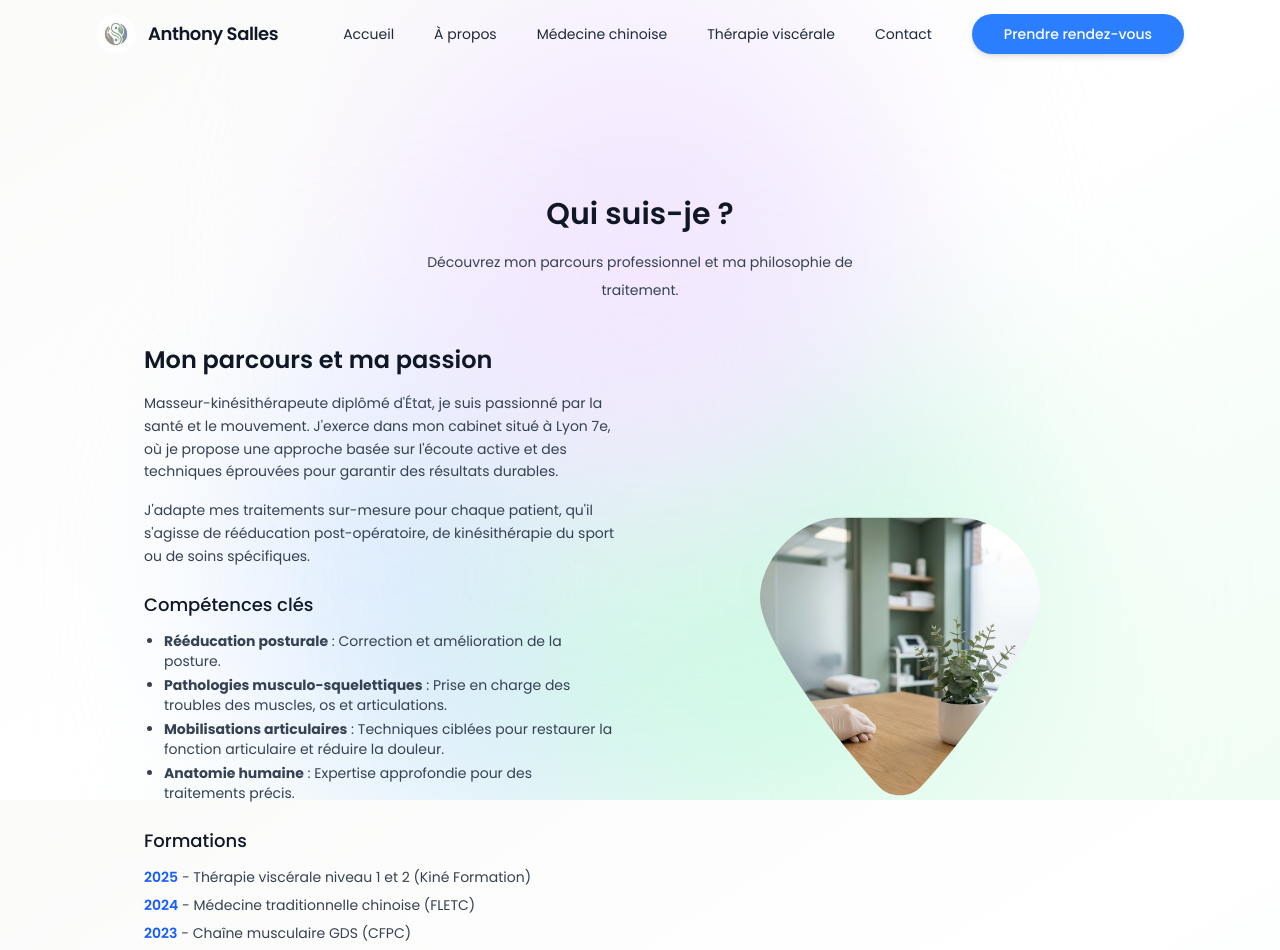
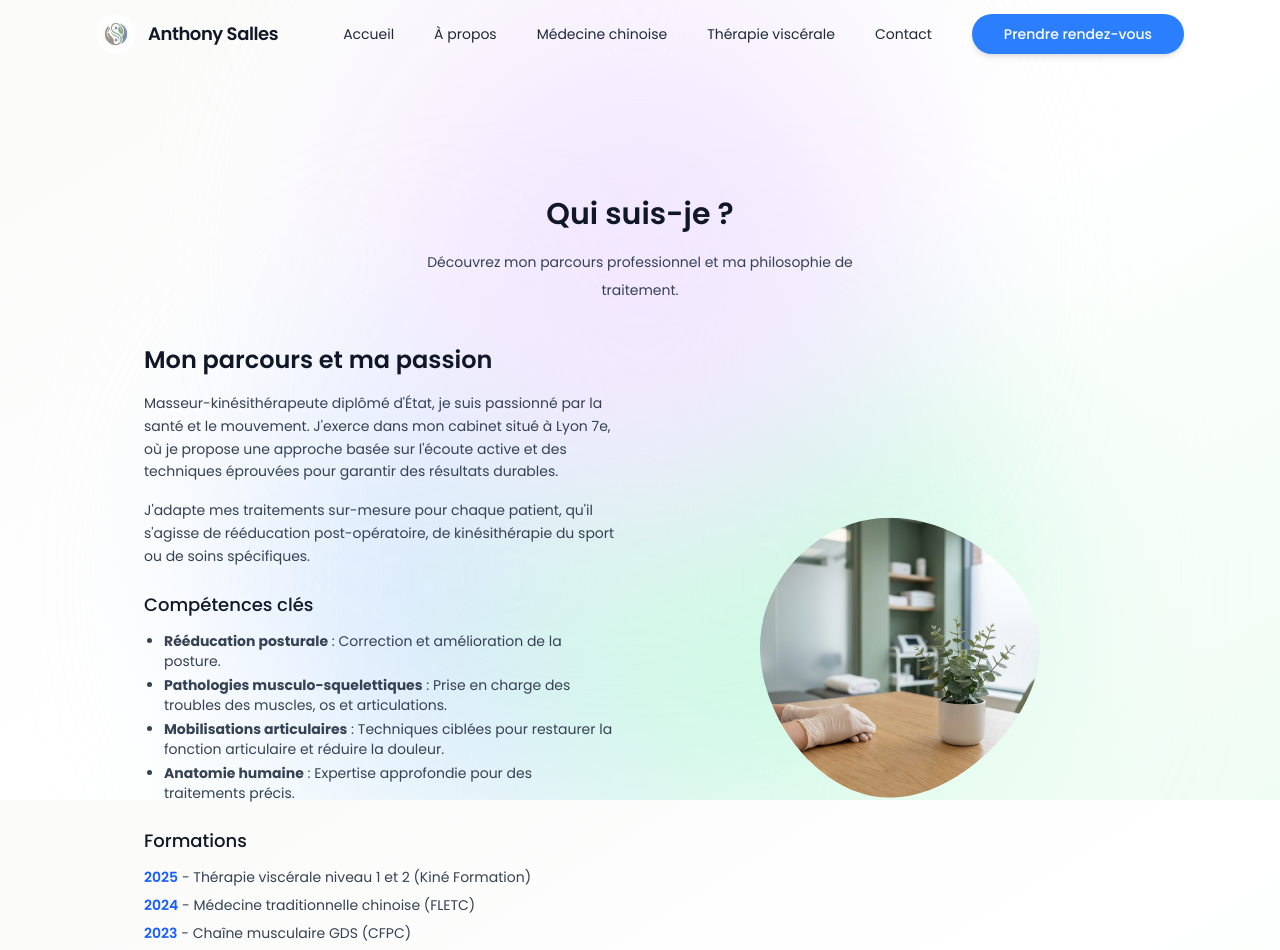
Before and after one commit to LTiollier/anthony-salles, a Next.js app: page /a-propos in a window 1280 px wide. Shown: the top 950 px of the page. Built offline with nearby package versions, Linux system fonts and the light colour scheme.

Commit message:
🎨 enhance about page image with organic blob shape and floating animation

```diff
--- a/sections/about-section.jsx
+++ b/sections/about-section.jsx
@@ -51,6 +51,19 @@ export default function AboutSection() {
                     viewport={{ once: true }}
                     transition={{ type: "spring", stiffness: 100, damping: 20 }}
                 >
+                    <motion.div
+                        className="relative"
+                        animate={{
+                            y: [0, -15, 0],
+                            rotate: [0, 2, 0]
+                        }}
+                        transition={{
+                            duration: 6,
+                            repeat: Infinity,
+                            ease: "easeInOut"
+                        }}
+                        whileHover={{ scale: 1.05, rotate: -2 }}
+                    >
                         <Image
                             src="/images/about.png"
                             alt="Mon cabinet"
@@ -58,9 +71,10 @@ export default function AboutSection() {
                             height={400}
                             className="size-80 object-cover"
                             style={{
-                            clipPath: "path('M 100,20 L 220,20 C 260,20 300,60 300,100 C 300,150 200,270 180,290 C 170,300 150,300 140,290 C 120,270 20,150 20,100 C 20,60 60,20 100,20 Z')"
+                                clipPath: "path('M 150,20 C 220,20 300,80 300,150 C 300,220 220,300 150,300 C 80,300 20,220 20,150 C 20,80 80,20 150,20 Z')"
                             }}
                         />
+                    </motion.div>
                 </motion.div>
             </motion.div>
         </section>
```
Lines whose indentation alone changed are shown as unchanged.
